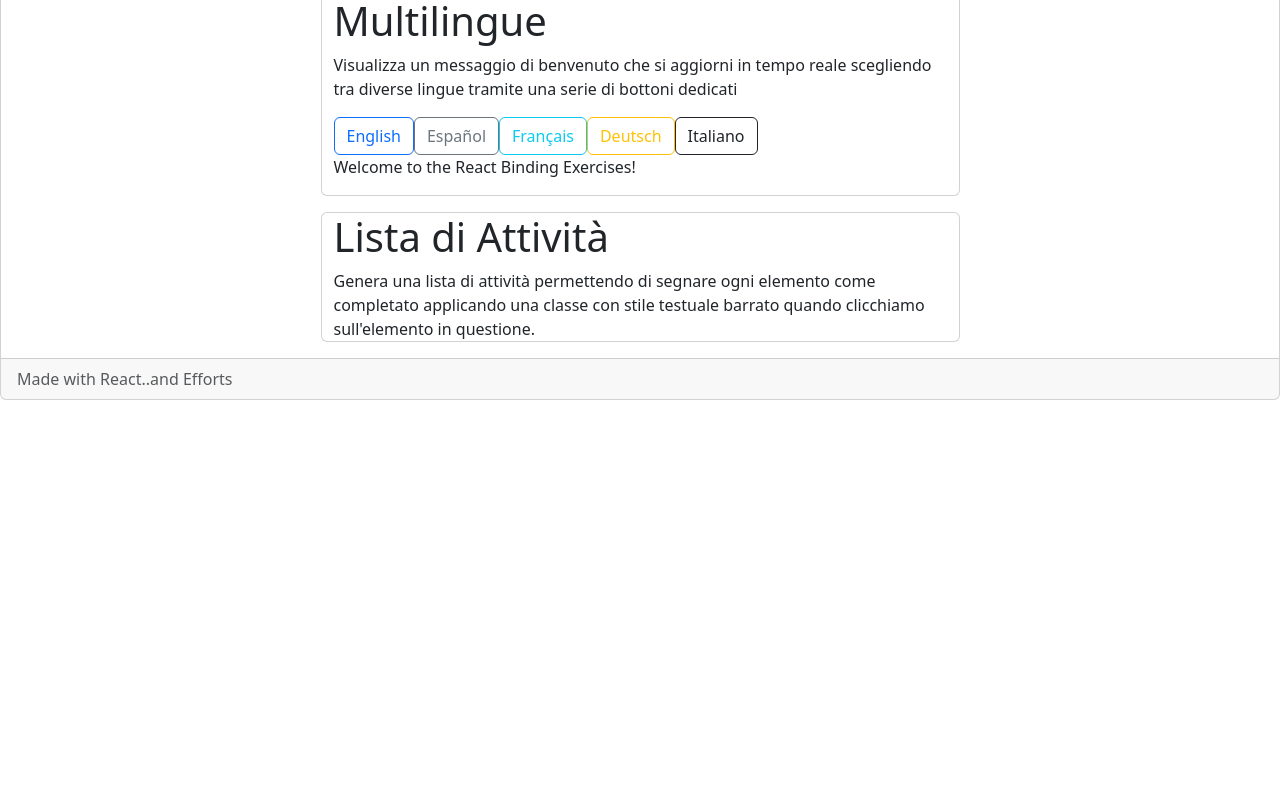
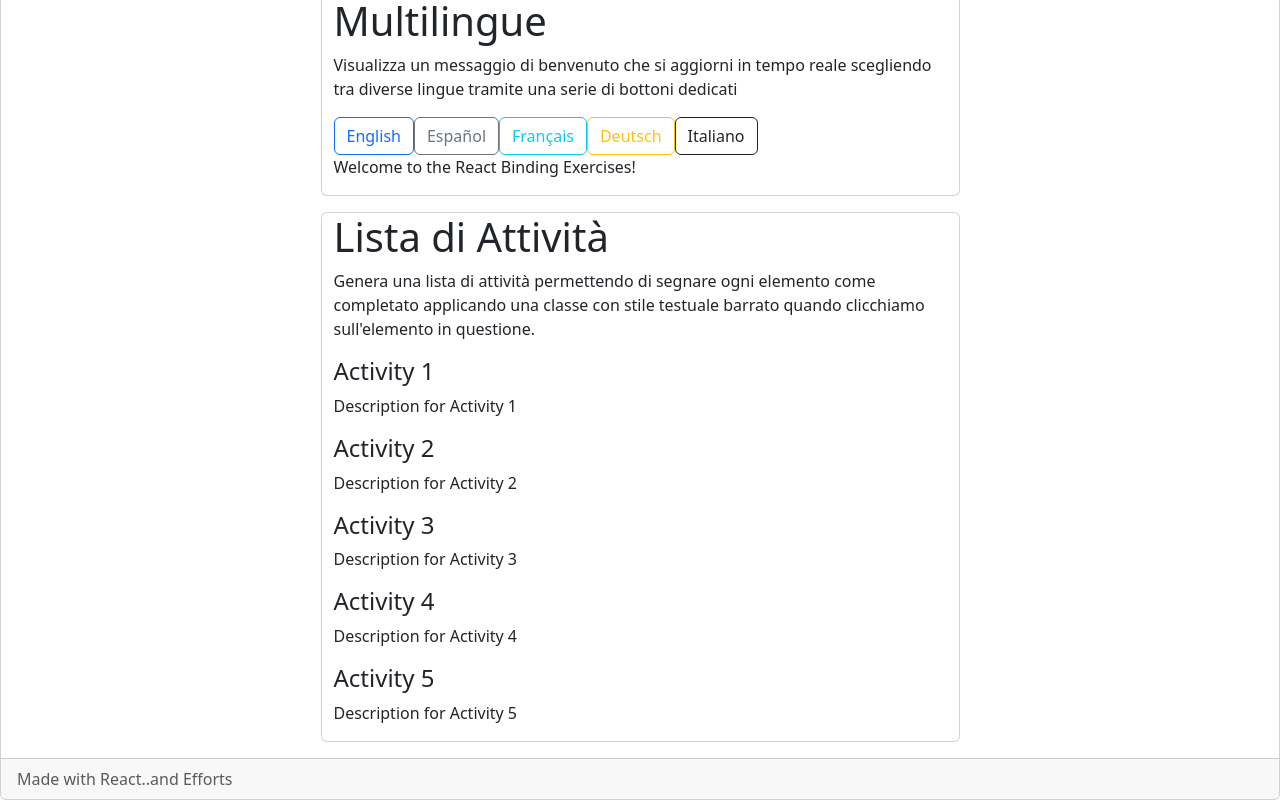
Before and after one commit to alice-rovere/react-binding, a React (Vite) app: page / in a window 1280 px wide. Shown: the part 909-1709 px from the top of the page. Before the commit the page ends 1309 px from the top, so only its background shows below. Built offline with nearby package versions, Linux system fonts and the light colour scheme.

Commit message:
esercizio 5 completato con aiuto di ai

```diff
--- /dev/null
+++ b/src/data/activitiesList.js
@@ -0,0 +1,33 @@
+const activitiesList = [
+    {
+        id: 1,
+        title: 'Activity 1',
+        description: 'Description for Activity 1',
+        status: '',
+    },
+    {
+        id: 2,
+        title: 'Activity 2',
+        description: 'Description for Activity 2',
+        status: '',
+    },
+    {
+        id: 3,
+        title: 'Activity 3',
+        description: 'Description for Activity 3',
+        status: '',
+    },
+    {
+        id: 4,
+        title: 'Activity 4',
+        description: 'Description for Activity 4',
+        status: '',
+    },
+    {
+        id: 5,
+        title: 'Activity 5',
+        description: 'Description for Activity 5',
+        status: '',
+    }
+]
+export default activitiesList;
--- a/src/ui/FifthExerciseSection.jsx
+++ b/src/ui/FifthExerciseSection.jsx
@@ -1,3 +1,25 @@
+import { useState } from "react";
+import activitiesList from "../data/activitiesList";
 export default function FifthExerciseSection() {
-  return null;
+  const [activities, setActivities] = useState(activitiesList);
+
+  function toggleCompleted(id) {
+    setActivities((prevActivities) =>
+      prevActivities.map((act) =>
+        act.id === id ? { ...act, status: !act.status } : act,
+      ),
+    );
+  }
+  return (
+    <div>
+      {activities.map((act) => (
+        <div key={act.id} onClick={() => toggleCompleted(act.id)}>
+          <h4>{act.title}</h4>
+          <p className={act.status ? "text-decoration-line-through" : ""}>
+            {act.description}
+          </p>
+        </div>
+      ))}
+    </div>
+  );
 }
```
Also changed, not shown: src/data/aiutoDell'Ai.txt.
